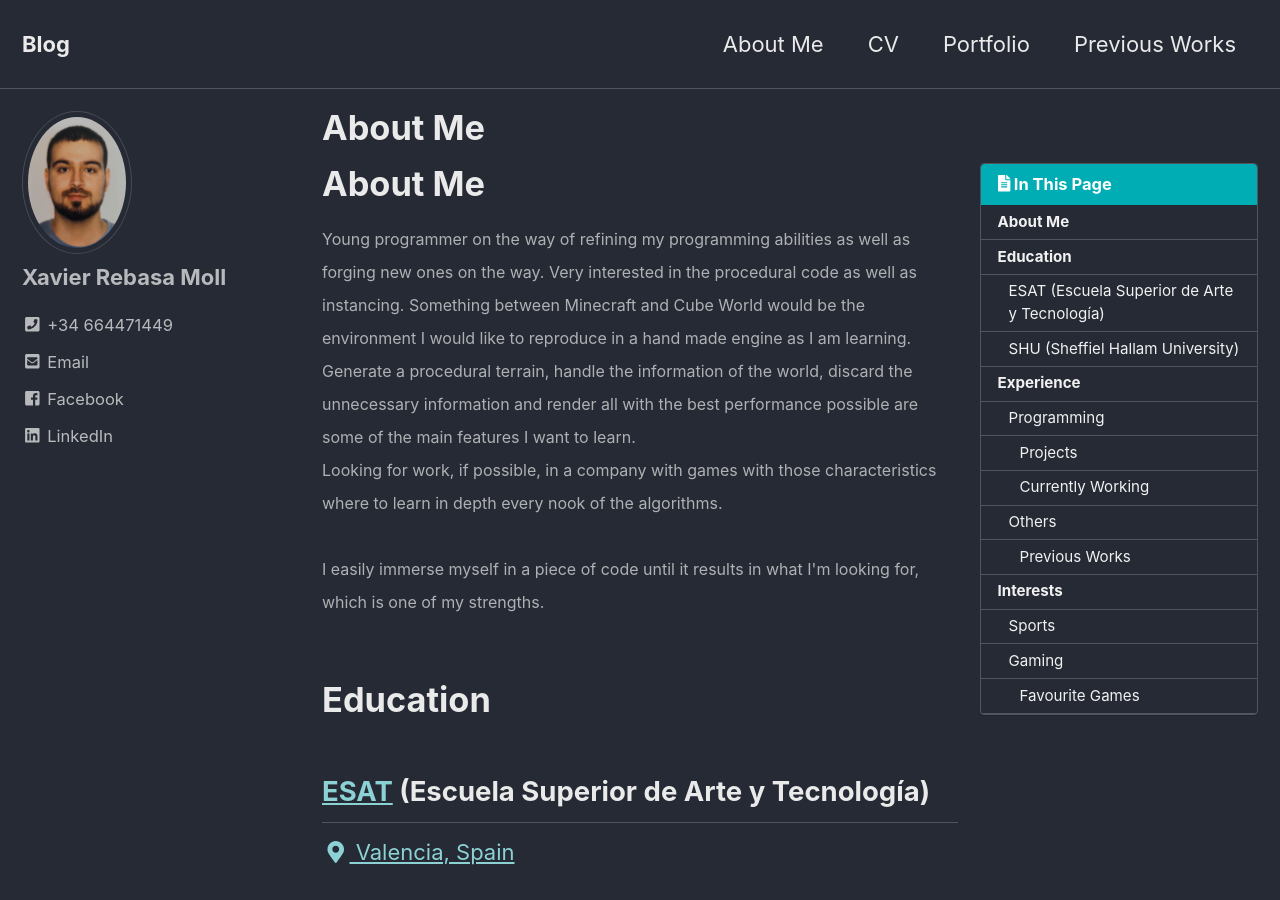
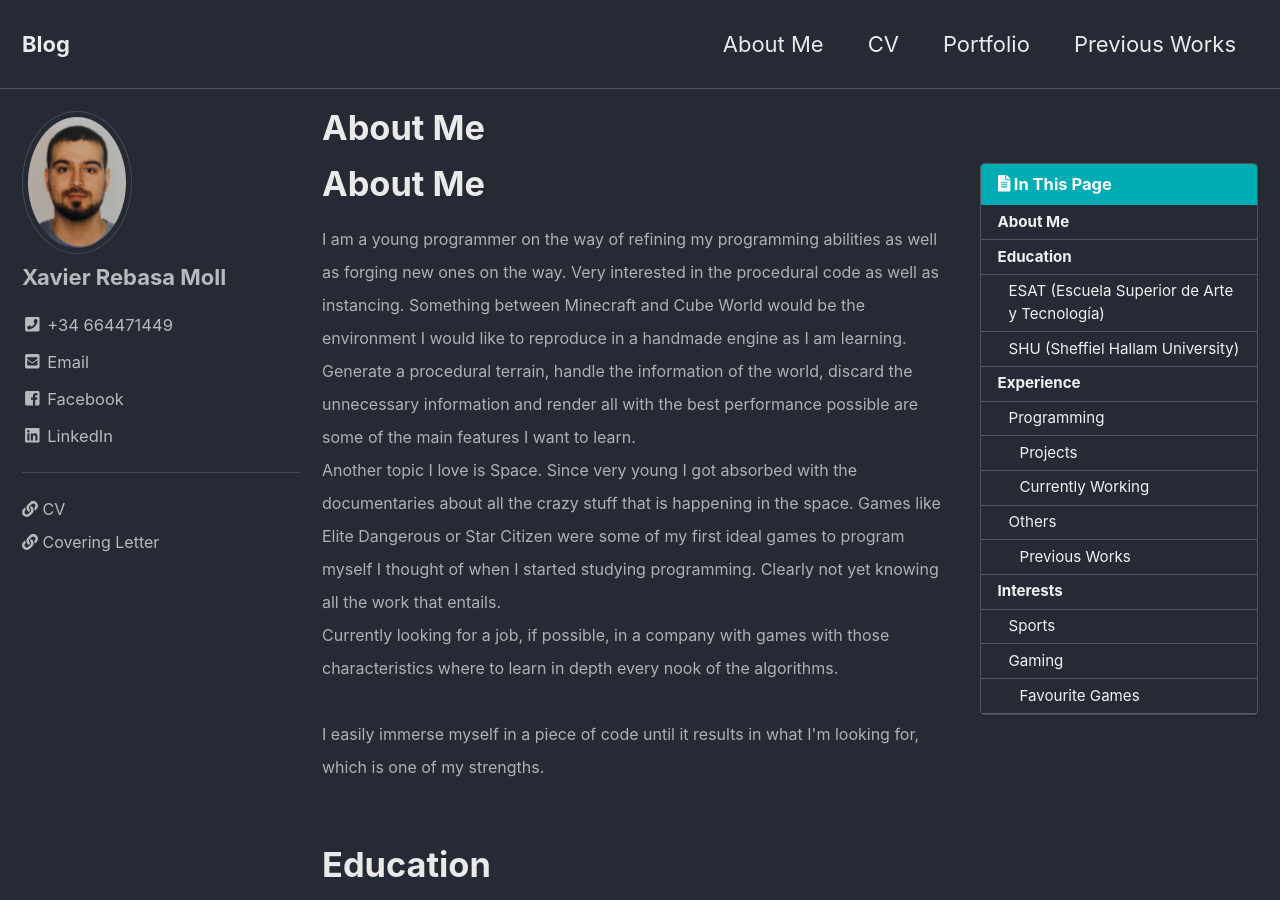
Before and after one commit to rebasamo/rebasamo.github.io, a Jekyll site: the page built from _pages/aboutme.md, in a window 1280 px wide and 900 px high. Built offline with Jekyll 4.4.1, drawn with Linux system fonts in a browser that asks for light colours; cached includes are drawn as plain includes; our own code applies the rules of GitHub Pages for plain Markdown files.

Commit message:
CV + CoveringLetter

```diff
--- a/_data/authors.yml
+++ b/_data/authors.yml
@@ -11,3 +11,9 @@ Xavier Rebasa Moll:
     - label: "+34 664471449"
       icon: "fas fa-fw fa-phone-square"
       url: "tel:+34 664471449"
+
+  custom:
+    - label: "CV"
+      url: "/assets/Docs/CV.pdf"
+    - label: "Covering Letter"
+      url: "/assets/Docs/CoveringLetter.pdf"
--- a/_includes/author-profile-custom-links.html
+++ b/_includes/author-profile-custom-links.html
@@ -23,3 +23,20 @@
         {% endfor %}
 {% endif %}
 -->
+<hr>
+{% if author.custom %}
+{% for custom in author.custom %}
+
+{% if custom.url %}
+<font style="opacity: 1" size= "3">
+<a href={{custom.url}} rel="nofollow noopener noreferrer" target="_blank">
+  <i class="{{ custom.icon | default: 'fas fa-link' }}"></i>
+{% if custom.label %}
+{{custom.label}}
+{% endif %}
+</a>
+</font>
+{% endif %}
+
+{% endfor %}
+{% endif %}
--- a/_pages/aboutme.md
+++ b/_pages/aboutme.md
@@ -15,11 +15,13 @@ toc_sticky: true
 
 # About Me
 <font style="opacity: 0.7" size= "3">
-Young programmer on the way of refining my programming abilities as well as forging new ones on the way. Very interested in the procedural code as well as instancing. Something between Minecraft and Cube World would be the environment I would like to reproduce in a hand made engine as I am learning. Generate a procedural terrain, handle the information of the world, discard the unnecessary information and render all with the best performance possible are some of the main features I want to learn.
+I am a young programmer on the way of refining my programming abilities as well as forging new ones on the way. Very interested in the procedural code as well as instancing. Something between Minecraft and Cube World would be the environment I would like to reproduce in a handmade engine as I am learning. Generate a procedural terrain, handle the information of the world, discard the unnecessary information and render all with the best performance possible are some of the main features I want to learn.
 
 <br>
+Another topic I love is Space. Since very young I got absorbed with the documentaries about all the crazy stuff that is happening in the space. Games like Elite Dangerous or Star Citizen were some of my first ideal games to program myself I thought of when I started studying programming. Clearly not yet knowing all the work that entails.
 
-Looking for work, if possible, in a company with games with those characteristics where to learn in depth every nook of the algorithms.
+<br>
+Currently looking for a job, if possible, in a company with games with those characteristics where to learn in depth every nook of the algorithms.
 
 <br>
 <br>
```
Also changed, not shown: 4 other files.
